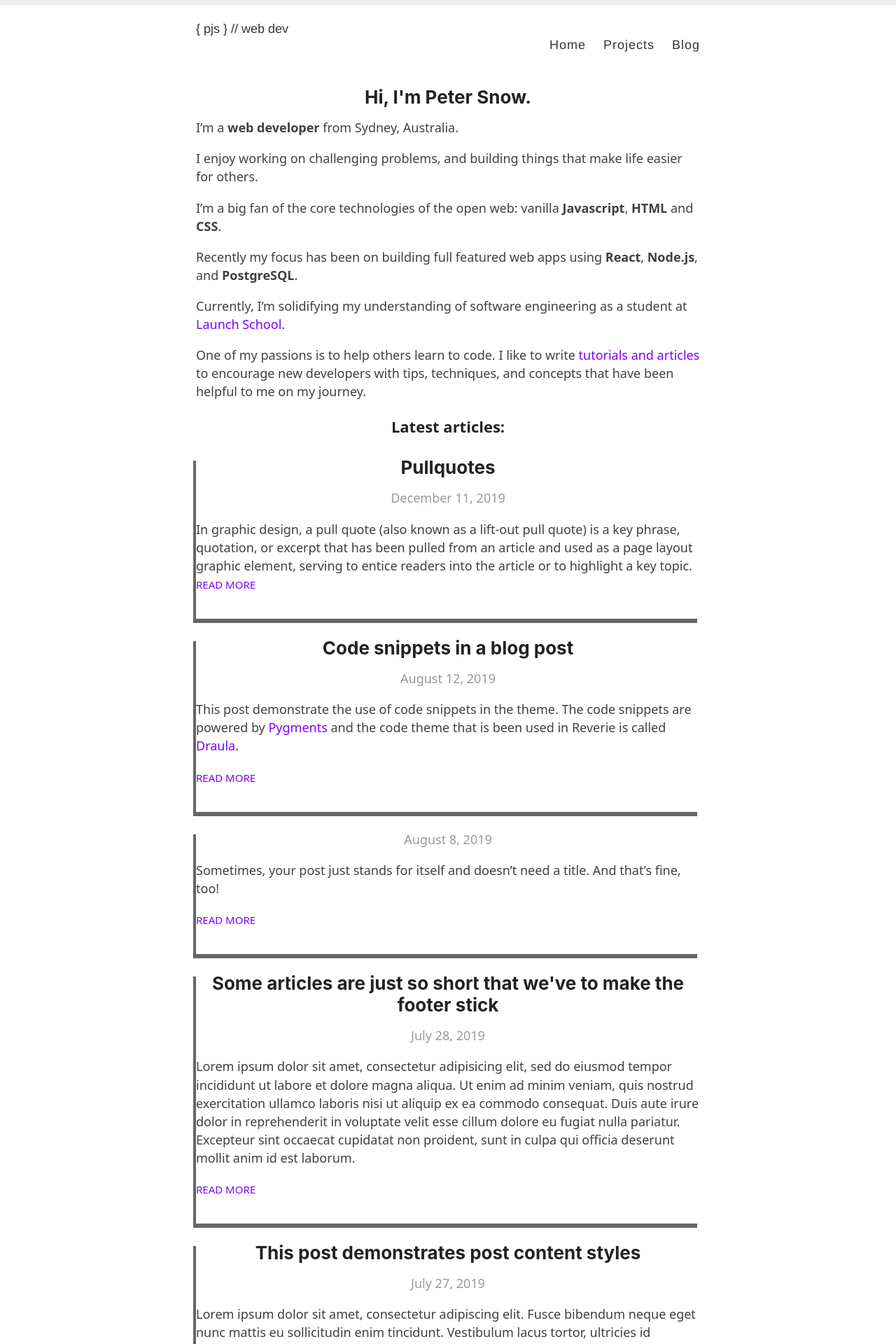
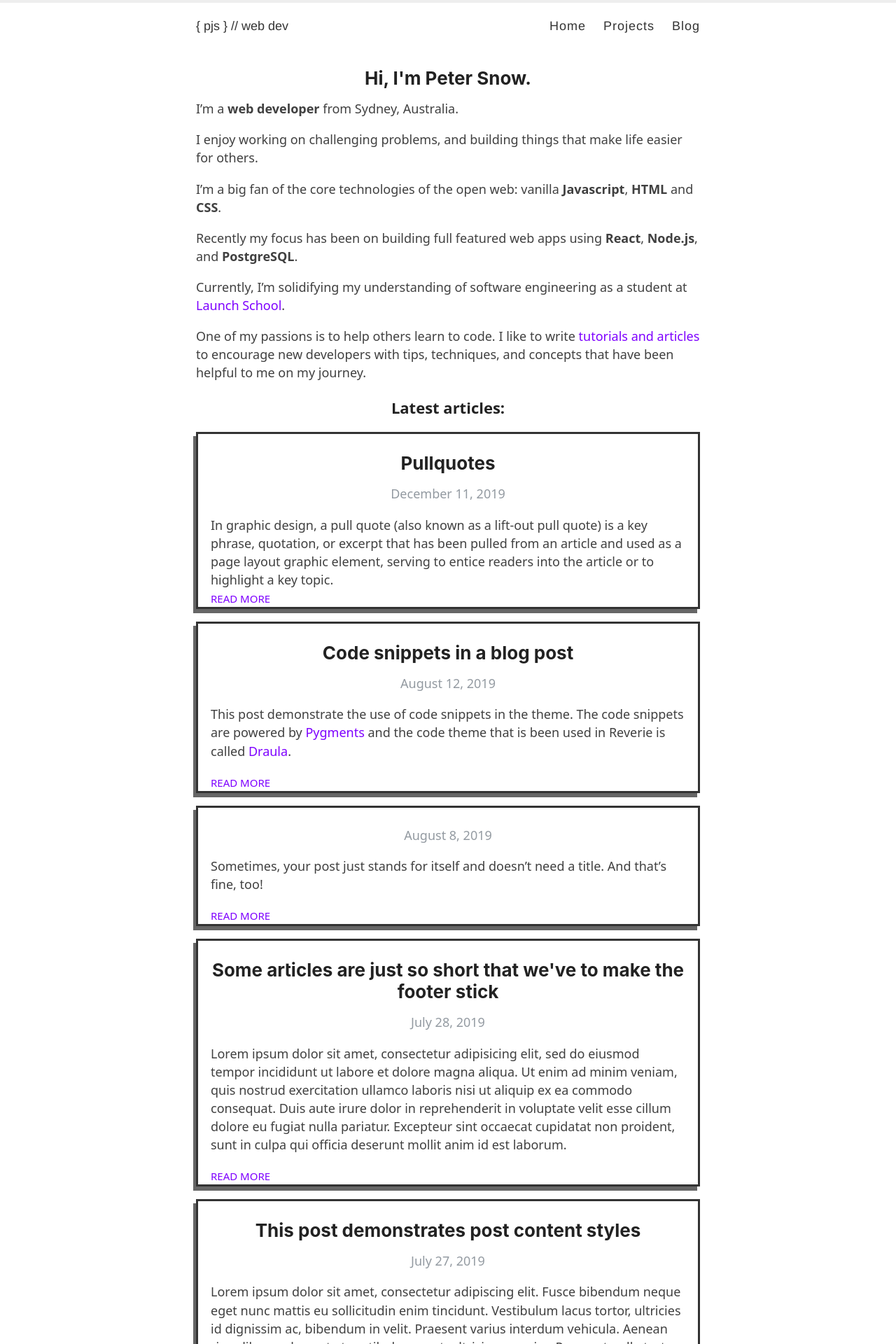
Before and after one commit to peterjsnow/peterjsnow.github.io, a Jekyll site: the page built from index.md, in a window 1280 px wide. Shown: the top 1920 px of the page at 70% size. Built offline with Jekyll 4.4.1, drawn with Linux system fonts in a browser that asks for light colours.

Commit message:
posts card styling

```diff
--- a/assets/style.scss
+++ b/assets/style.scss
@@ -244,7 +244,7 @@ p > img {
 //
 
 .wrapper-masthead {
-  border-top: 8px solid #eee;
+  border-top: 4px solid $lightGrey;
 
   @include mobile {
     border: none;
@@ -301,7 +301,6 @@ p > img {
 
 nav {
   float: right;
-  margin-top: 23px; // @TODO: Vertically middle align
   font-family: $helveticaNeue;
   font-size: 18px;
 
@@ -331,15 +330,16 @@ nav {
 //
 
 .posts > .post {
-  padding-bottom: 2em;
-  border-bottom: 1px solid $lightGrey;
+  padding: 0 1em;
+  margin: 1em 0;
+  border: 3px solid $darkGrey;
   box-shadow: -4px 6px $mediumGrey;
 }
 
-.posts > .post:last-child {
-  padding-bottom: 1em;
-  border-bottom: none;
-}
+//.posts > .post:last-child {
+//  padding-bottom: 1em;
+//  border-bottom: none;
+//}
 
 .post {
   blockquote {
@@ -359,10 +359,6 @@ nav {
     font-size: 22px;
     font-style: italic;
     background-color: #ddffb5;;
-  }
-
-  .comments {
-    margin-top: 10px;
   }
 
   .read-more {
```
